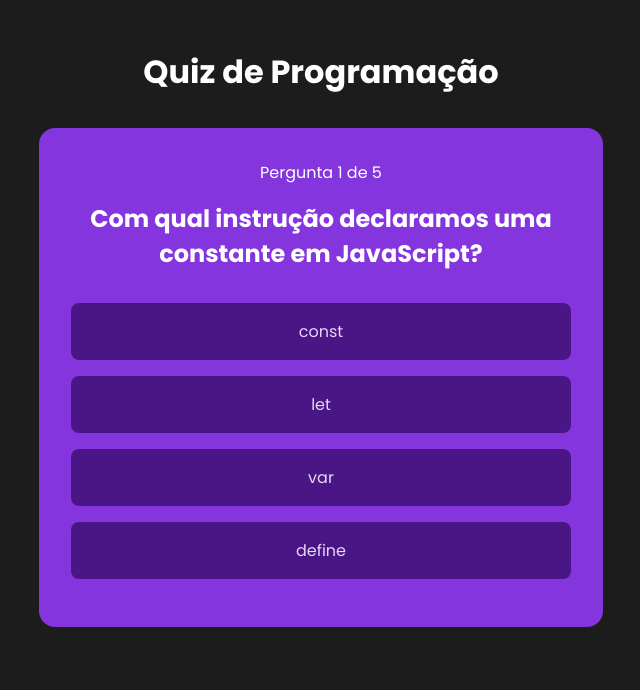
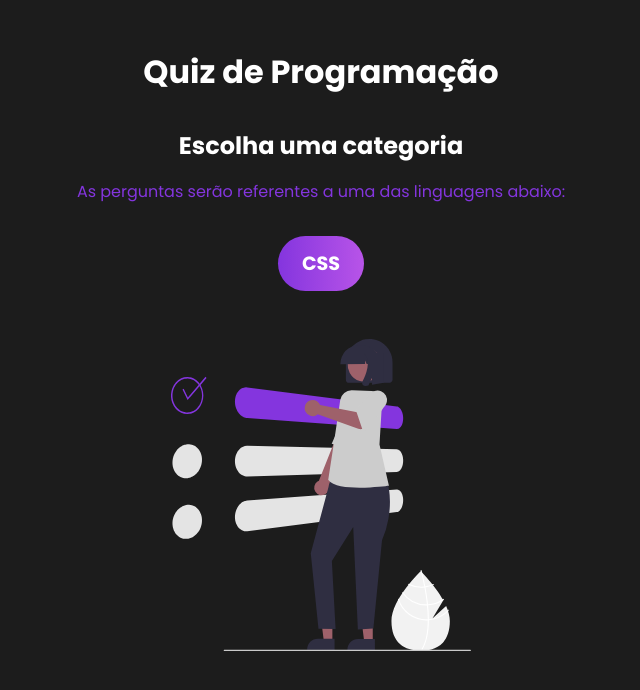
Before and after one commit to mariaclaudiapio/quiz-de-programacao-em-react, a React (Vite) app: page / in a window 1280 px wide. Both pictures are taken after a click on the button "Iniciar". Shown: the top 690 px of the page, without its empty margins (319-959 px from the left). Built offline with nearby package versions, Linux system fonts and the light colour scheme.

Commit message:
montando html e sass da página de categorias do quiz

```diff
--- a/src/App.jsx
+++ b/src/App.jsx
@@ -2,10 +2,11 @@
 
 import "./App.css";
 
+import { QuizContext } from "./context/quiz";
 import Welcome from "./components/welcome/Welcome";
 import Question from "./components/question/Question";
-import { QuizContext } from "./context/quiz";
 import GameOver from "./components/game-over/GameOver";
+import PickCategory from "./components/PickCategory/PickCategory";
 
 function App() {
   const [quizState, dispatch] = useContext(QuizContext);
@@ -18,6 +19,7 @@
     <div className="App">
       <h1>Quiz de Programação</h1>
       {quizState.gameStage === "Start" && <Welcome />}
+      {quizState.gameStage === "Category" && <PickCategory />}
       {quizState.gameStage === "Playing" && <Question />}
       {quizState.gameStage === "End" && <GameOver />}
     </div>
--- /dev/null
+++ b/src/components/PickCategory/PickCategory.css
@@ -0,0 +1,20 @@
+#category {
+  text-align: center;
+  max-width: 500px;
+  display: flex;
+  flex-direction: column;
+}
+#category h2,
+#category p {
+  margin-bottom: 1rem;
+}
+#category p {
+  color: #8435de;
+}
+#category img {
+  margin: 2rem auto;
+  max-width: 300px;
+}
+#category button {
+  margin: 1rem;
+}/*# sourceMappingURL=PickCategory.css.map */
--- /dev/null
+++ b/src/components/PickCategory/PickCategory.jsx
@@ -0,0 +1,21 @@
+import { useCallback } from "react";
+
+import "./PickCategory.css";
+import Category from "../../img/category.svg";
+
+import { QuizContext } from "../../context/quiz";
+
+const PickCategory = () => {
+  return (
+    <div id="category">
+      <h2>Escolha uma categoria</h2>
+      <p>As perguntas serão referentes a uma das linguagens abaixo:</p>
+      <div>
+        <button>CSS</button>
+      </div>
+      <img src={Category} alt="Categorias do Quiz" />
+    </div>
+  );
+};
+
+export default PickCategory;
--- /dev/null
+++ b/src/components/PickCategory/PickCategory.sass
@@ -0,0 +1,15 @@
+#category
+    text-align: center
+    max-width: 500px
+    display: flex
+    flex-direction: column
+    h2,
+    p
+        margin-bottom: 1rem
+    p
+        color: #8435de
+    img
+        margin: 2rem auto
+        max-width: 300px
+    button
+        margin: 1rem
--- a/src/components/Welcome/Welcome.jsx
+++ b/src/components/Welcome/Welcome.jsx
@@ -1,7 +1,6 @@
 import { useContext } from "react";
 
 import "./Welcome.css";
-
 import Quiz from "../../img/quiz.svg";
 
 import { QuizContext } from "../../context/quiz";
--- a/src/components/option/Option.css
+++ b/src/components/option/Option.css
@@ -13,4 +13,14 @@
 
 #options-container .option p {
   margin-bottom: 0;
+}
+
+.correct {
+  background-color: #0bfc03;
+  font-weight: bold;
+}
+
+.wrong {
+  background-color: red;
+  opacity: 0.4;
 }/*# sourceMappingURL=Option.css.map */
--- a/src/components/option/Option.jsx
+++ b/src/components/option/Option.jsx
@@ -8,7 +8,12 @@
   const [quizState, dispatch] = useContext(QuizContext);
 
   return (
-    <div className="option" onClick={() => selectOption()}>
+    <div
+      className={`option ${
+        quizState.answerSelected && option === answer ? "correct" : "default"
+      } ${quizState.answerSelected && option !== answer ? "wrong" : "default"}`}
+      onClick={() => selectOption()}
+    >
       <p>{option}</p>
     </div>
   );
--- a/src/context/quiz.jsx
+++ b/src/context/quiz.jsx
@@ -1,8 +1,8 @@
 import { createContext, useReducer } from "react";
 
-import questions from "../data/questions";
+import questions from "../data/questions_complete";
 
-const STAGES = ["Start", "Playing", "End"];
+const STAGES = ["Start", "Category", "Playing", "End"];
 
 const initialState = {
   gameStage: STAGES[0],
@@ -41,6 +41,7 @@
         ...state,
         currentQuestion: nextQuestion,
         gameStage: endGame ? STAGES[2] : state.gameStage,
+        answerSelected: false,
       };
 
     case "NEW_GAME":
```
Also changed, not shown: src/components/option/Option.sass (+11 -0 lines), 2 other files (tests, documents, lock files or other folders).
